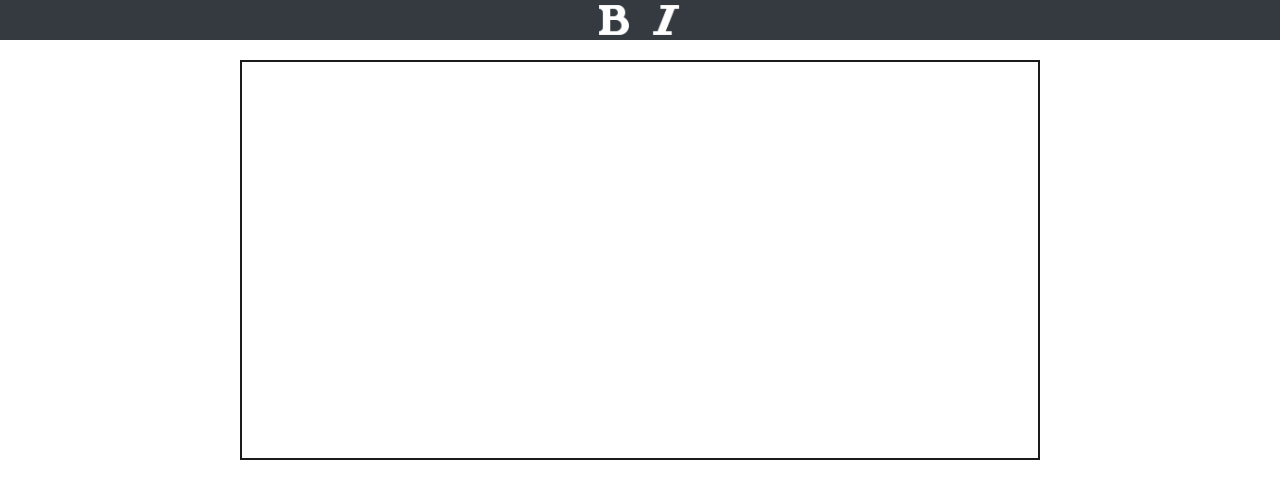
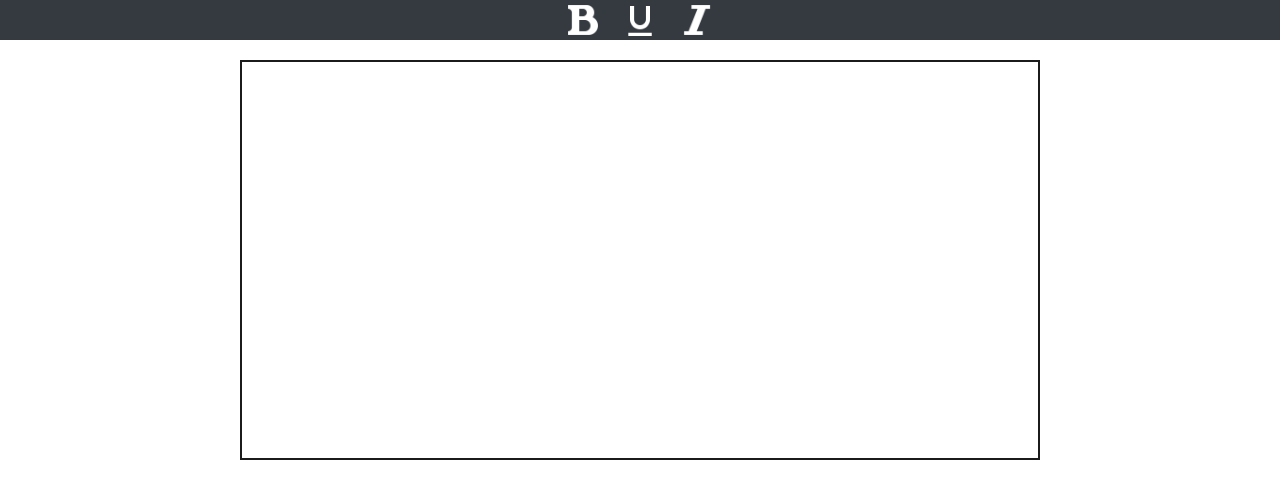
Before and after one commit to kalana090/test-merge, a plain HTML site: page index.html in a window 1280 px wide. Drawn offline with nearby package versions, Linux system fonts and the light colour scheme.

Commit message:
feature three italic  feature added

```diff
--- a/index.html
+++ b/index.html
@@ -24,6 +24,10 @@
 
             </button>
 
+            <button class="underline" onclick="underline()">
+                <img src="Resources/format_underline_white_192x192.png" alt="bold" width="40">
+            </button>
+
             <button class="italic" onclick="italic()">
                 <img src="Resources/italic-xxl.png" alt="bold" width="30">
             </button>
```
